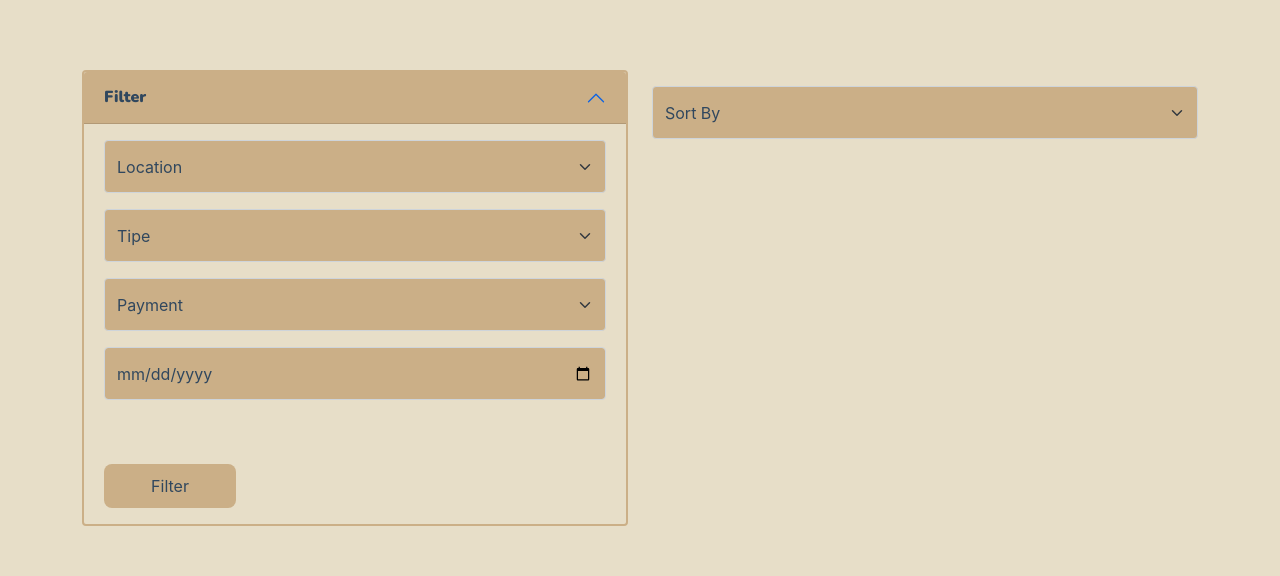
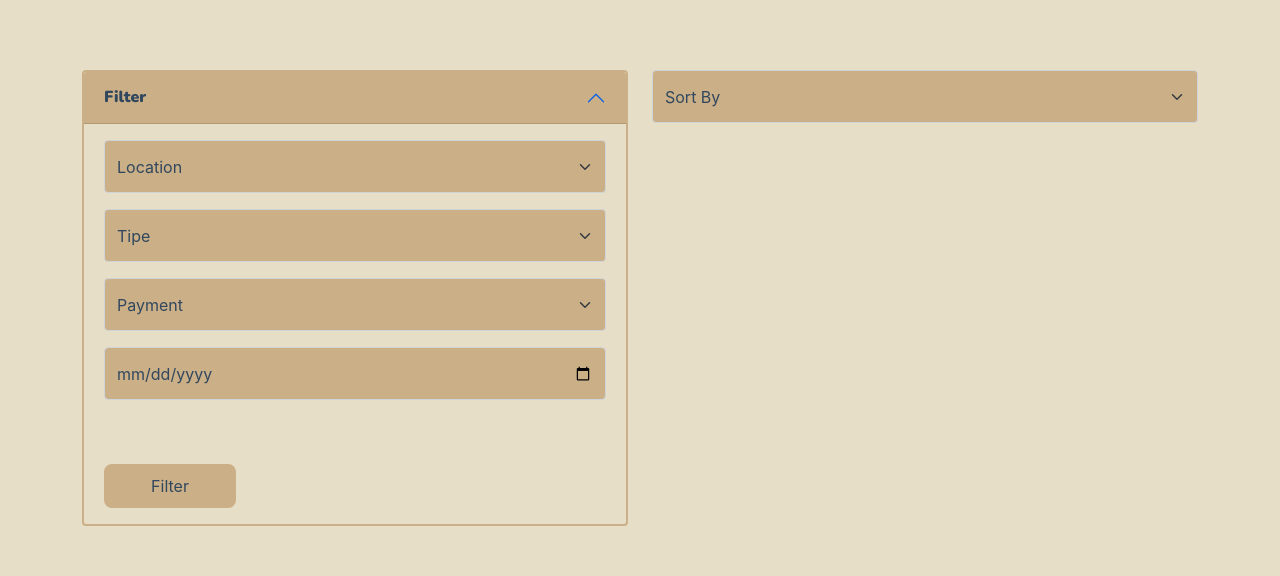
Before and after one commit to marsellavaleria19/fw5-react-frontend, a React (Create React App) app: page /search in a window 1280 px wide. Shown: the part 172-748 px from the top of the page. Built offline with nearby package versions, Linux system fonts and the light colour scheme; no server answers.

Commit message:
fix : layout sort by

```diff
--- a/src/pages/Search.js
+++ b/src/pages/Search.js
@@ -139,7 +139,7 @@ export  const Search = ()=> {
                         </div>
                         </div>
                     </div>
-                    <div className="col-md mt-3">
+                    <div className="col-md">
                             <select name="sort" className="form-select" aria-label="Default select example" onChange={handleSort}>
                                 <option value="" style={{display:'none'}}>Sort By</option>
                                 <option value="PriceHigh">Highest Price</option>
```
